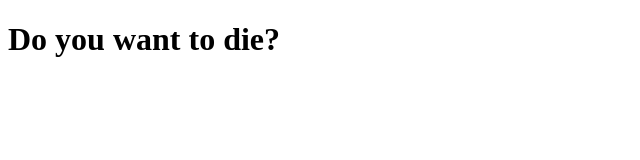
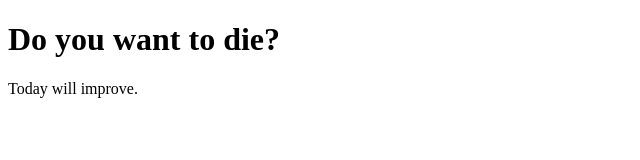
Before and after one commit to tenereamente/practice-javascript, a plain HTML site: page index.html in a window 1280 px wide. Shown: the whole page, without its empty margins (0-640 px from the left). Drawn offline with Linux system fonts and the light colour scheme.

Commit message:
Added a paragraph

```diff
--- a/index.html
+++ b/index.html
@@ -7,6 +7,6 @@
     </head>
     <body>
       <h1>Do you want to die?</h1>
-        <div id="myDiv"></div>
-    </body>
+        <div id="myDiv"><p>Today will improve.</p> </div>
+  </body>
 </html>
```
